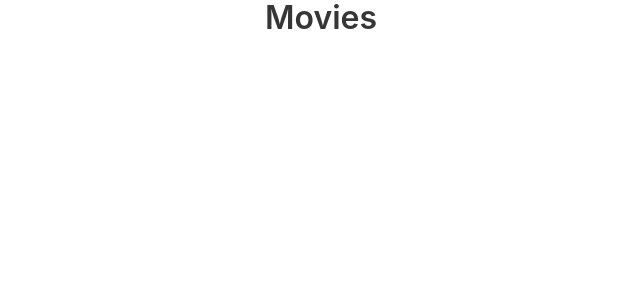
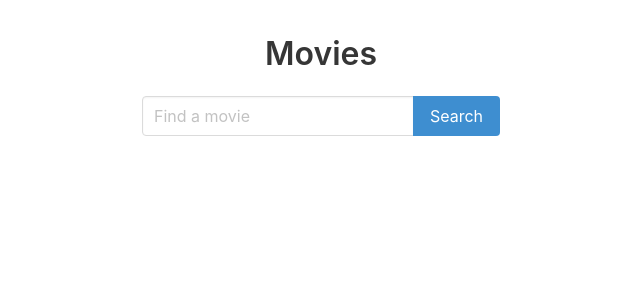
Before and after one commit to MissunderstoodKnight/proyecto-react, a React (Create React App) app: page / in a window 1280 px wide. Shown: the top 300 px of the page, without its empty margins (319-959 px from the left). Built offline with nearby package versions, Linux system fonts and the light colour scheme.

Commit message:
searchform & css changes

```diff
--- a/src/App.css
+++ b/src/App.css
@@ -1,38 +1,9 @@
 .App {
+  padding-top: 36px;
   text-align: center;
 }
 
-.App-logo {
-  height: 40vmin;
-  pointer-events: none;
+.SearchForm-wrapper{
+  display: flex;
+  justify-content: center;
 }
-
-@media (prefers-reduced-motion: no-preference) {
-  .App-logo {
-    animation: App-logo-spin infinite 20s linear;
-  }
-}
-
-.App-header {
-  background-color: #282c34;
-  min-height: 100vh;
-  display: flex;
-  flex-direction: column;
-  align-items: center;
-  justify-content: center;
-  font-size: calc(10px + 2vmin);
-  color: white;
-}
-
-.App-link {
-  color: #61dafb;
-}
-
-@keyframes App-logo-spin {
-  from {
-    transform: rotate(0deg);
-  }
-  to {
-    transform: rotate(360deg);
-  }
-}
--- a/src/App.js
+++ b/src/App.js
@@ -1,13 +1,17 @@
 import React from 'react';
 import './App.css';
-import 'bulma/css/bulma.css'
+import 'bulma/css/bulma.css';
 
-import { Title } from './components/Title'
+import { Title } from './components/Title';
+import { SearchForm } from './components/searchForm';
 
 function App() {
   return (
     <div className="App">
       <Title>Movies</Title>
+      <div className="SearchForm-wrapper">
+        <SearchForm />
+      </div>
     </div>
   );
 }
--- /dev/null
+++ b/src/components/searchForm.js
@@ -0,0 +1,35 @@
+import React, { Component } from 'react';
+
+export class SearchForm extends Component {
+    state = { inputMovie: ''}
+
+    _handleChange = (e) => {
+        this.setState({ inputMovie: e.target.value })
+    }
+
+    _handleSubmit = (e) => {
+        e.preventDefault()
+        alert(this.state.inputMovie)
+    }
+
+    render () {
+        return (
+            <form onSubmit={this._handleSubmit}>
+                <div className="field has-addons">
+                    <div className="control">
+                        <input
+                        className="input"
+                        onChange={this._handleChange}
+                        type="text"
+                        placeholder="Find a movie" />
+                    </div>
+                    <div className="control">
+                        <button className="button is-info">
+                            Search
+                        </button>
+                    </div>
+                </div>
+            </form>
+        )
+    }
+}
```
